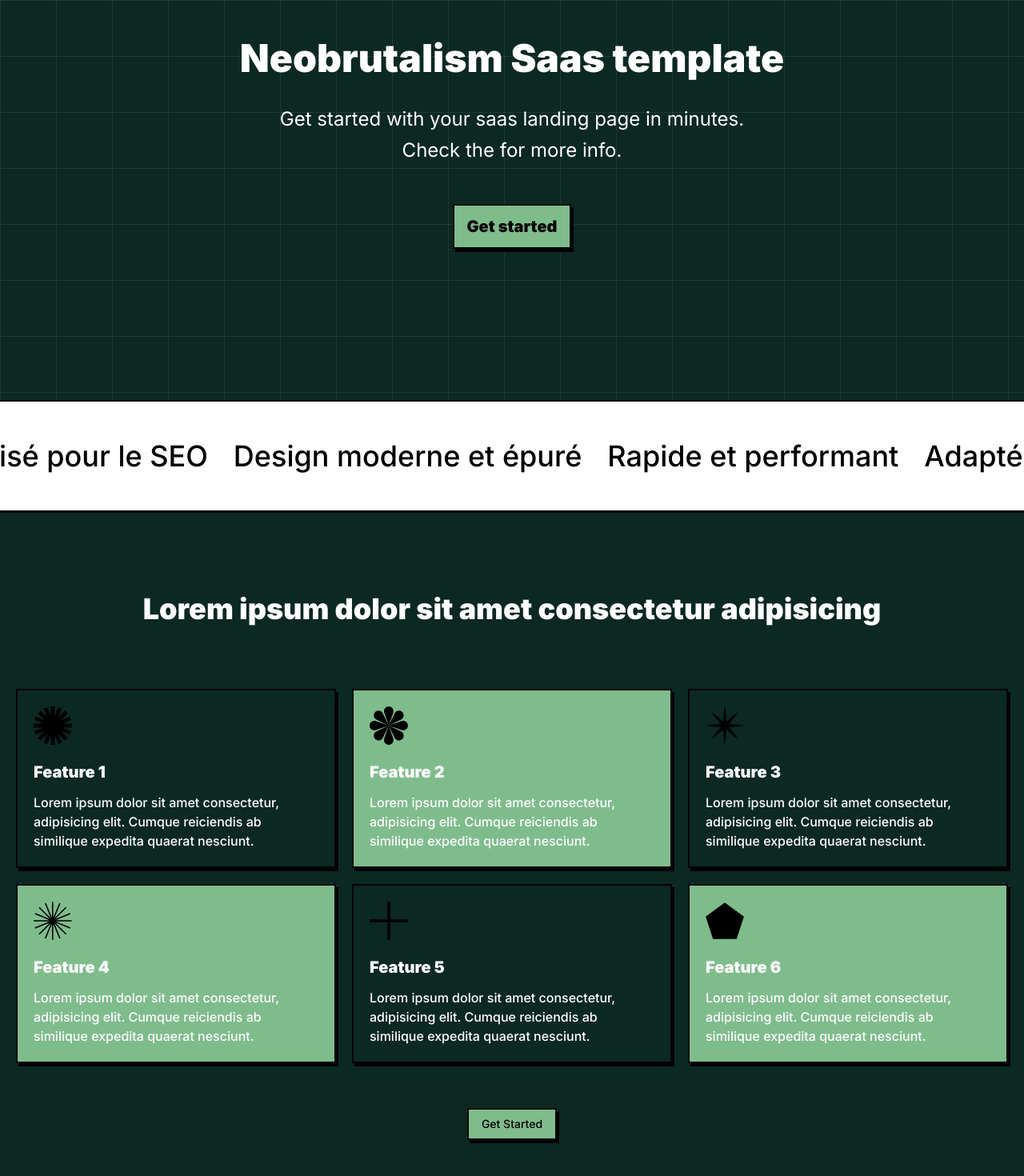
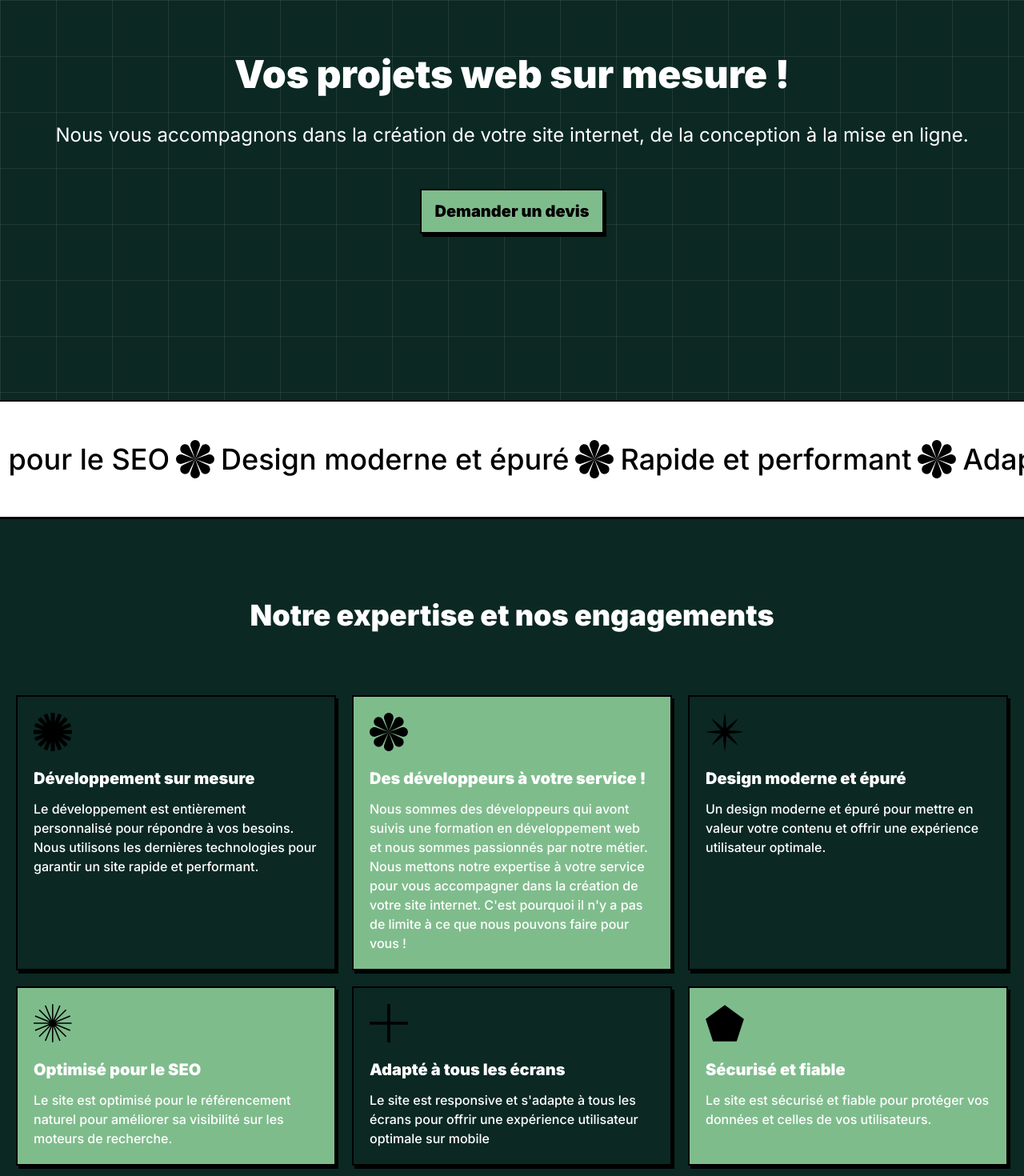
Before and after one commit to Moumouuu/personal-website, a Next.js app: page / in a window 1280 px wide. Shown: the part 140-1610 px from the top of the page at 80% size. Built offline with nearby package versions, Linux system fonts and the light colour scheme.

Commit message:
feat(): replace content

```diff
--- a/src/components/pages/home/FAQ.tsx
+++ b/src/components/pages/home/FAQ.tsx
@@ -21,21 +21,33 @@ export default function Faq() {
     <div>
       <section className=" dark:bg-darkBg bg-bg py-20 font-base lg:py-[100px]">
         <h2 className="mb-14 px-5 text-center text-2xl font-heading md:text-3xl lg:mb-20 lg:text-4xl text-white">
-          Frequently asked questions
+          Question fréquemment posées
         </h2>
 
         <div className="mx-auto flex flex-col w-full justify-center items-center px-5">
           <Accordion
-            question="What is the best thing about our product?"
-            answer="The best thing about our product is that it is developed on the latest technologies and is optimized for SEO. It is fast, secure, and reliable."
+            question="Comment puis-je commencer ?"
+            answer="Vous pouvez me contacter par mail, par téléphone ou via les réseaux pour discuter de votre projet. Nous pourrons ensuite convenir d'un rendez-vous pour discuter de votre projet plus en détails."
           />
           <Accordion
-            question="How can I get started?"
-            answer="You can get started by contacting us and providing us with your requirements. We will then develop a custom solution for you."
+            question="Quels sont les tarifs ?"
+            answer="Les tarifs varient en fonction de la complexité du projet. Cependant vous pouvez regarder les tarifs affichés sur le site ou bien, je vous invite à me contacter pour discuter de votre projet et obtenir un devis."
           />
           <Accordion
-            question="What is the pricing?"
-            answer="The pricing depends on the features and requirements of your project. Contact us for a quote."
+            question="Quels sont les délais ?"
+            answer="Les délais de livraison varient en fonction de la complexité du projet. Cependant, je m'engage à vous tenir informé de l'avancée du projet et à respecter les délais convenus. En général un site vitrine prends entre 2 et 4 semaines à être développé."
+          />
+          <Accordion
+            question="Quels sont les moyens de paiement ?"
+            answer="Je propose seulement le paiement par virement bancaire."
+          />
+          <Accordion
+            question="Comment faire si le site ne me convient pas ?"
+            answer="Je m'engage à vous accompagner tout au long du projet pour que le site vous convienne. Cependant, si le site ne vous convient pas, je m'engage à effectuer des modifications dans la limite concractuelle."
+          />
+          <Accordion
+            question="Faites-vous tout vous-même ? "
+            answer="Actuellement, je travaille en solo et je développe tous mes projets sans recourir à des outils no code."
           />
         </div>
       </section>
--- a/src/components/pages/home/Features.tsx
+++ b/src/components/pages/home/Features.tsx
@@ -1,3 +1,5 @@
+"use client";
+
 import Button from "@/components/ui/Button";
 import { cn } from "@/lib/utils";
 
@@ -100,20 +102,48 @@ const Pentagon = () => {
 };
 
 export default function Features() {
-  const icons = [Star, Star2, Star3, Star4, Plus, Pentagon];
+  const icons = [Star, Star2, Star3, Star4, Plus, Pentagon, Star, Star2];
 
-  const feature = {
-    title: "Feature",
-    text: "Lorem ipsum dolor sit amet consectetur, adipisicing elit. Cumque reiciendis ab similique expedita quaerat nesciunt.",
-  };
-
-  const features = Array.from({ length: 6 }, () => ({ ...feature }));
+  const features = [
+    {
+      title: "Développement sur mesure",
+      text: "Le développement est entièrement personnalisé pour répondre à vos besoins. Nous utilisons les dernières technologies pour garantir un site rapide et performant.",
+    },
+    {
+      title: "Des développeurs à votre service !",
+      text: "Nous sommes des développeurs qui avont suivis une formation en développement web et nous sommes passionnés par notre métier. Nous mettons notre expertise à votre service pour vous accompagner dans la création de votre site internet. C'est pourquoi il n'y a pas de limite à ce que nous pouvons faire pour vous !",
+    },
+    {
+      title: "Design moderne et épuré",
+      text: "Un design moderne et épuré pour mettre en valeur votre contenu et offrir une expérience utilisateur optimale.",
+    },
+    {
+      title: "Optimisé pour le SEO",
+      text: "Le site est optimisé pour le référencement naturel pour améliorer sa visibilité sur les moteurs de recherche.",
+    },
+    {
+      title: "Adapté à tous les écrans",
+      text: "Le site est responsive et s'adapte à tous les écrans pour offrir une expérience utilisateur optimale sur mobile",
+    },
+    {
+      title: "Sécurisé et fiable",
+      text: "Le site est sécurisé et fiable pour protéger vos données et celles de vos utilisateurs.",
+    },
+    {
+      title: "Rapide et performant",
+      text: "Le site est rapide et performant pour offrir une expérience utilisateur optimale et augmenter le taux de conversion.",
+    },
+    {
+      title: "Support technique",
+      text: "Nous vous accompagnons après la mise en ligne pour répondre à vos questions et vous aider à gérer votre site.",
+    },
+  ];
 
   return (
     <div>
       <section className="border-t-darkBorder bg-darkBg border-t py-20 font-base lg:py-[100px]">
         <h2 className="mb-14 px-5 text-center text-2xl font-heading md:text-3xl lg:mb-20 lg:text-4xl text-white">
-          Lorem ipsum dolor sit amet consectetur adipisicing
+          Notre expertise et nos engagements
         </h2>
 
         <div className="mx-auto grid w-container max-w-full grid-cols-1 gap-5 px-5 sm:grid-cols-2 lg:grid-cols-3">
@@ -130,15 +160,13 @@ export default function Features() {
               >
                 <Icon />
 
-                <h4 className="mt-2 text-xl font-heading">
-                  {feature.title} {i + 1}
-                </h4>
+                <h4 className="mt-2 text-xl font-heading">{feature.title}</h4>
                 <p>{feature.text}</p>
               </div>
             );
           })}
         </div>
-        <Button className="mx-auto mt-14">Get Started</Button>
+        <Button className="mx-auto mt-14">Demander un devis</Button>
       </section>
     </div>
   );
--- a/src/components/pages/home/Header.tsx
+++ b/src/components/pages/home/Header.tsx
@@ -5,14 +5,14 @@ export default function Header() {
     <header className="bg-darkBg inset-0 flex min-h-[80dvh] w-full flex-col items-center justify-center bg-[linear-gradient(to_right,#80808033_1px,transparent_1px),linear-gradient(to_bottom,#80808033_1px,transparent_1px)] bg-[size:70px_70px] text-white">
       <div className="mx-auto w-container max-w-full px-5 py-[110px] flex flex-col items-center text-center lg:py-[150px]">
         <h1 className="text-3xl font-heading md:text-4xl lg:text-5xl">
-          Neobrutalism Saas template
+          Vos projets web sur mesure !
         </h1>
         <p className="my-12 mt-8 text-lg font-normal leading-relaxed md:text-xl lg:text-2xl lg:leading-relaxed">
-          Get started with your saas landing page in minutes.
-          <br /> Check the for more info.
+          Nous vous accompagnons dans la création de votre site internet, de la
+          conception à la mise en ligne.
         </p>
         <Button className="h-12 text-base font-heading md:text-lg lg:h-14 lg:text-xl">
-          Get started
+          Demander un devis
         </Button>
       </div>
     </header>
--- a/src/components/pages/home/LastCTA.tsx
+++ b/src/components/pages/home/LastCTA.tsx
@@ -5,14 +5,14 @@ export default function LastCTA() {
     <header className="bg-main inset-0 flex min-h-[80dvh] w-full flex-col items-center justify-center bg-[linear-gradient(to_right,#80808033_1px,transparent_1px),linear-gradient(to_bottom,#80808033_1px,transparent_1px)] bg-[size:70px_70px]">
       <div className="mx-auto w-container max-w-full px-5 py-[110px] flex flex-col items-center text-center lg:py-[150px]">
         <h1 className="text-3xl font-heading md:text-4xl lg:text-5xl">
-          Neobrutalism Saas template
+          Vous êtes prêt à commencer votre projet ?
         </h1>
         <p className="my-12 mt-8 text-lg font-normal leading-relaxed md:text-xl lg:text-2xl lg:leading-relaxed">
-          Get started with your saas landing page in minutes.
-          <br /> Check the for more info.
+          Contactez-moi pour discuter de votre projet et obtenir un devis
+          personnalisé.
         </p>
         <Button className="h-12 text-base font-heading md:text-lg lg:h-14 lg:text-xl">
-          Get started
+          Contactez-moi
         </Button>
       </div>
     </header>
--- a/src/components/pages/home/Reviews.tsx
+++ b/src/components/pages/home/Reviews.tsx
@@ -14,7 +14,7 @@ export default function Reviews() {
     <section className="border-b-darkBorder bg-darkBg inset-0 flex w-full flex-col items-center justify-center border-b-2 bg-[linear-gradient(to_right,#80808033_1px,transparent_1px),linear-gradient(to_bottom,#80808033_1px,transparent_1px)] bg-[size:70px_70px] font-base">
       <div className="mx-auto w-container max-w-full px-5 py-20 lg:py-[100px]">
         <h2 className="mb-14 text-center text-2xl font-heading md:text-3xl lg:mb-20 lg:text-4xl text-white">
-          Loved by the community
+          Nos clients satisfaits
         </h2>
         <div className="grid grid-cols-3 gap-4 lg:gap-8 w900:grid-cols-1 w900:gap-0">
           {[
--- a/src/components/ui/Marquee.tsx
+++ b/src/components/ui/Marquee.tsx
@@ -1,27 +1,47 @@
+const Star2 = () => {
+  return (
+    <div className="mx-2">
+      <svg
+        className="h-12 w-12"
+        viewBox="0 0 104 104"
+        fill="none"
+        xmlns="http://www.w3.org/2000/svg"
+      >
+        <path
+          fillRule="evenodd"
+          clipRule="evenodd"
+          d="M39.7184 17.1578L51.8751 51.75L64.0318 17.1578C66.9771 8.77716 60.7582 3.00138e-06 51.8751 2.22479e-06C42.992 0 36.7731 8.77714 39.7184 17.1578ZM39.7184 86.5922L51.8751 52L64.0318 86.5922C66.9771 94.9729 60.7582 103.75 51.8751 103.75C42.992 103.75 36.7731 94.9729 39.7184 86.5922ZM52 51.8751L86.5922 39.7184C94.9729 36.7731 103.75 42.992 103.75 51.8751C103.75 60.7582 94.9728 66.9771 86.5922 64.0318L52 51.8751ZM17.1578 39.7183L51.75 51.8751L17.1578 64.0318C8.77715 66.9771 -5.81127e-06 60.7582 -6.19957e-06 51.8751C-6.58786e-06 42.9919 8.77713 36.7731 17.1578 39.7183ZM51.9634 51.9634L85.0198 67.8276C93.0285 71.6711 94.8375 82.2748 88.5561 88.5562C82.2748 94.8375 71.671 93.0285 67.8276 85.0199L51.9634 51.9634ZM35.9223 18.7301L51.7866 51.7866L18.7301 35.9224C10.7215 32.0789 8.91247 21.4752 15.1938 15.1938C21.4751 8.91251 32.0789 10.7215 35.9223 18.7301ZM51.7866 51.9634L35.9224 85.0198C32.0789 93.0285 21.4752 94.8375 15.1938 88.5561C8.91249 82.2748 10.7215 71.671 18.7301 67.8276L51.7866 51.9634ZM85.0199 35.9223L51.9634 51.7866L67.8276 18.7301C71.6711 10.7215 82.2748 8.91246 88.5562 15.1938C94.8375 21.4751 93.0285 32.0789 85.0199 35.9223Z"
+          className="fill-text dark:fill-darkText"
+        />
+      </svg>
+    </div>
+  );
+};
+
 export default function Marquee({ items }: { items: string[] }) {
   return (
     <div className="relative flex w-full overflow-x-hidden border-b-2 border-t-2 border-border dark:border-darkBorder bg-white dark:bg-darkBg text-text dark:text-darkText font-base">
       <div className="animate-marquee whitespace-nowrap py-12">
-        {items.map((item) => {
+        {items.map((item, index) => {
           return (
-            <span key={item} className="mx-4 text-4xl">
+            <span key={index} className="text-4xl inline-flex items-center">
               {item}
+              <Star2 />
             </span>
           );
         })}
       </div>
 
       <div className="absolute top-0 animate-marquee2 whitespace-nowrap py-12">
-        {items.map((item) => {
+        {items.map((item, index) => {
           return (
-            <span key={item} className="mx-4 text-4xl">
+            <span key={index} className="text-4xl inline-flex items-center">
               {item}
+              <Star2 />
             </span>
           );
         })}
       </div>
-
-      {/* must have both of these in order to work */}
     </div>
   );
 }
```
